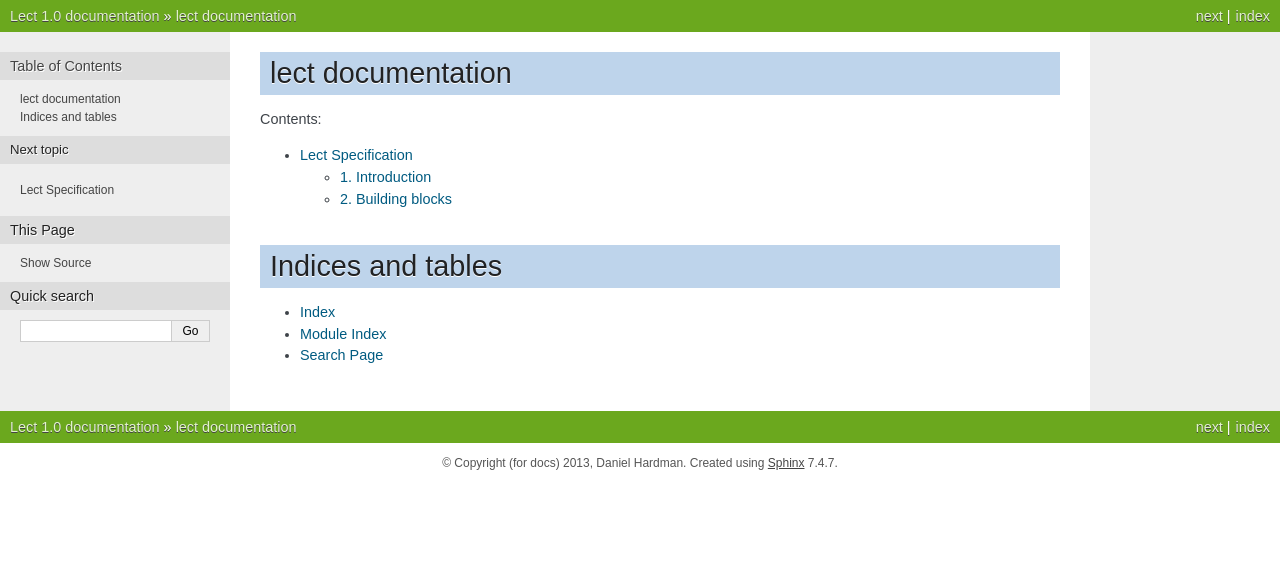
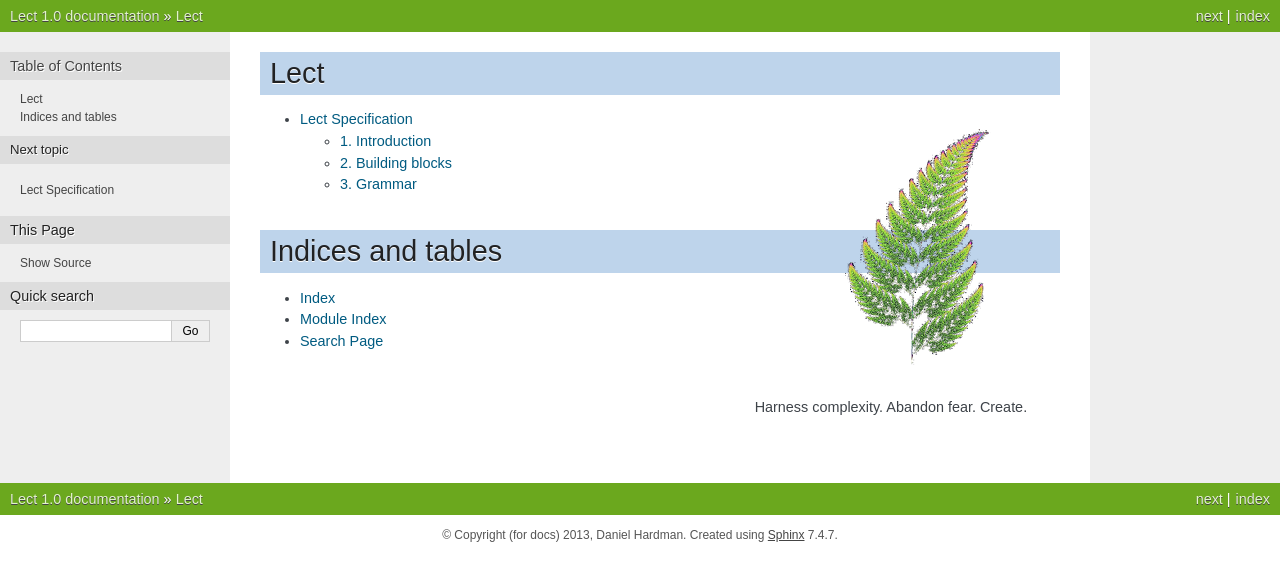
Before and after one commit to dhh1128/lect, a Sphinx documentation site: the page built from doc/source/index.rst, in a window 1280 px wide. Shown: the top 581 px of the page. Built offline with Sphinx 7.4.7, drawn with Linux system fonts in a browser that asks for light colours; pages that are not in the unit, such as notebooks, are missing from menus.

Commit message:
progress on spec; logos added

```diff
--- a/doc/source/index.rst
+++ b/doc/source/index.rst
@@ -1,10 +1,11 @@
-.. lect documentation master file, created by
-   sphinx-quickstart on Fri Aug  2 17:40:25 2013.
+Lect
+=====
 
-lect documentation
-================================
+.. figure:: images/lect-logo-256.png
+   :align: right
 
-Contents:
+   Harness complexity. Abandon fear. Create.
+
 
 .. toctree::
    :maxdepth: 2
```
Also changed, not shown: doc/source/spec/1.rst (+18 -8 lines), doc/source/spec/2.rst (+3 -0 lines), doc/source/spec/3.rst (added, +19 -0 lines), doc/source/spec/index.rst (+4 -0 lines), doc/source/images/lect-logo-128.png (added), doc/source/images/lect-logo-16.png (added), doc/source/images/lect-logo-256.png (added), doc/source/images/lect-logo-32.png (added), doc/source/images/lect-logo-64.png (added), doc/source/images/lect-logo-tight-154x256.png (added), doc/source/images/lect-logo-tight-38x64.png (added), doc/source/images/lect-logo-tight-480x800.png (added), doc/source/images/lect-logo-tight-77x128.png (added), doc/source/images/lect-logo.png (added).
